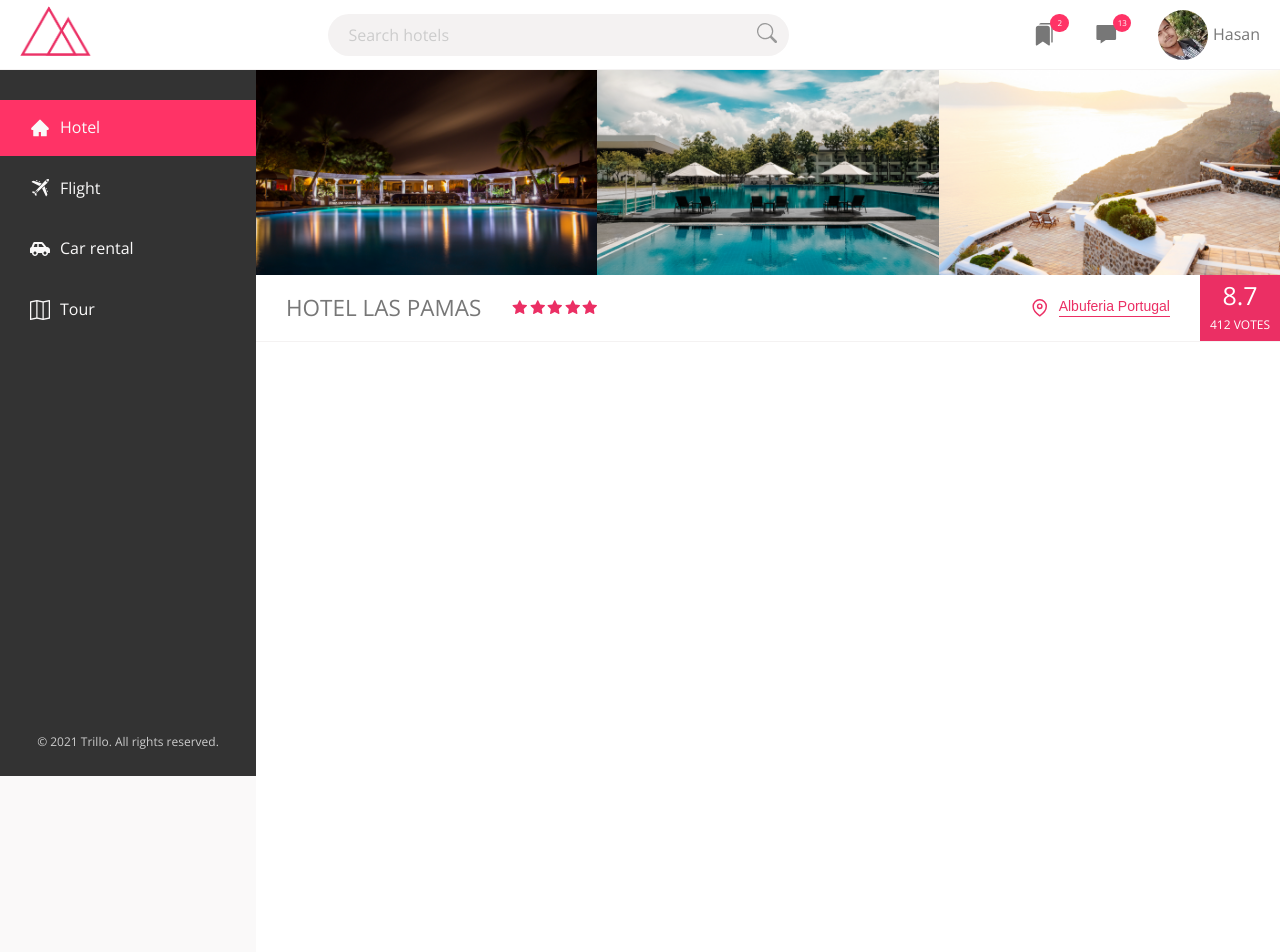
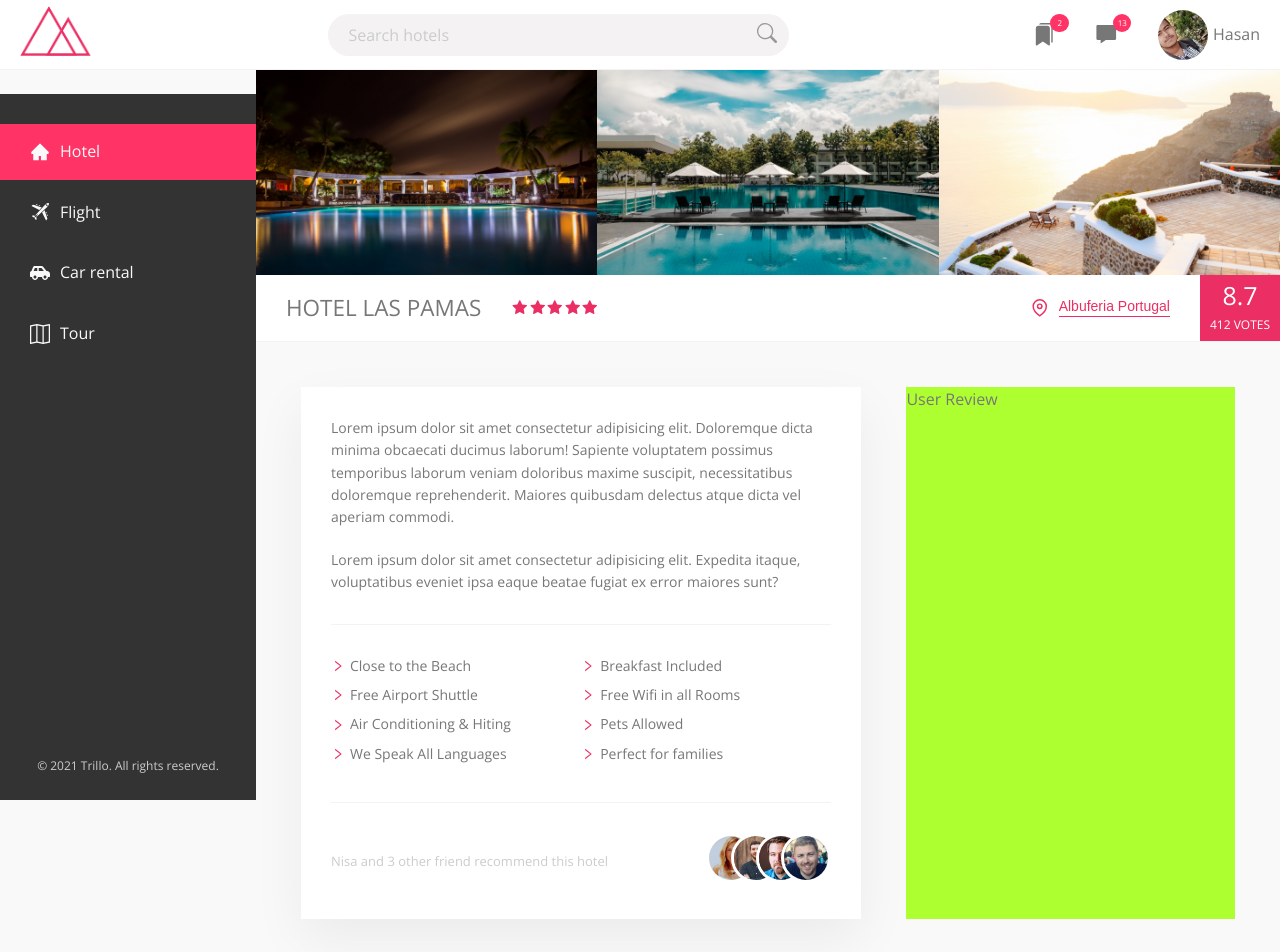
Before and after one commit to farhanahmedhasan/02-trillio, a React (Create React App) app: page / in a window 1280 px wide. Shown: the top 952 px of the page. Built offline with nearby package versions, Linux system fonts and the light colour scheme.

Commit message:
Added Custom Sidebar

```diff
--- /dev/null
+++ b/src/components/Detail.js
@@ -0,0 +1,77 @@
+import React from 'react';
+import { AiOutlineRight } from 'react-icons/ai';
+
+import '../styles/components/_details.scss';
+
+import friend1 from '../assets/img/user-2.jpg';
+import friend2 from '../assets/img/user-4.jpg';
+import friend3 from '../assets/img/user-5.jpg';
+import friend4 from '../assets/img/user-3.jpg';
+
+const Detail = () => {
+  return (
+    <div className='detail'>
+      <div className='description'>
+        <p className='paragraph'>
+          Lorem ipsum dolor sit amet consectetur adipisicing elit. Doloremque dicta minima obcaecati ducimus
+          laborum! Sapiente voluptatem possimus temporibus laborum veniam doloribus maxime suscipit,
+          necessitatibus doloremque reprehenderit. Maiores quibusdam delectus atque dicta vel aperiam commodi.
+        </p>
+
+        <p className='paragraph'>
+          Lorem ipsum dolor sit amet consectetur adipisicing elit. Expedita itaque, voluptatibus eveniet ipsa
+          eaque beatae fugiat ex error maiores sunt?
+        </p>
+
+        <ul className='list'>
+          <li className='list__item'>
+            <AiOutlineRight className='list__icon' />
+            Close to the Beach
+          </li>
+          <li className='list__item'>
+            <AiOutlineRight className='list__icon' />
+            Breakfast Included
+          </li>
+          <li className='list__item'>
+            <AiOutlineRight className='list__icon' />
+            Free Airport Shuttle
+          </li>
+          <li className='list__item'>
+            <AiOutlineRight className='list__icon' />
+            Free Wifi in all Rooms
+          </li>
+          <li className='list__item'>
+            <AiOutlineRight className='list__icon' />
+            Air Conditioning & Hiting
+          </li>
+          <li className='list__item'>
+            <AiOutlineRight className='list__icon' />
+            Pets Allowed
+          </li>
+          <li className='list__item'>
+            <AiOutlineRight className='list__icon' />
+            We Speak All Languages
+          </li>
+          <li className='list__item'>
+            <AiOutlineRight className='list__icon' />
+            Perfect for families
+          </li>
+        </ul>
+
+        <div className='recommend'>
+          <div className='recommend__count'>Nisa and 3 other friend recommend this hotel</div>
+          <div className='recommend__friend'>
+            <img src={friend1} alt='friend1' className='recommend__photo' />
+            <img src={friend2} alt='friend2' className='recommend__photo' />
+            <img src={friend3} alt='friend3' className='recommend__photo' />
+            <img src={friend4} alt='friend4' className='recommend__photo' />
+          </div>
+        </div>
+      </div>
+
+      <div className='userReview'>User Review</div>
+    </div>
+  );
+};
+
+export default Detail;
--- a/src/components/Hotel.js
+++ b/src/components/Hotel.js
@@ -7,6 +7,8 @@ import { AiFillStar } from 'react-icons/ai';
 import { FiMapPin } from 'react-icons/fi';
 
 import '../styles/components/_hotel.scss';
+
+import Detail from './Detail';
 
 const Hotel = () => {
   return (
@@ -46,6 +48,8 @@ const Hotel = () => {
           <div className='overview__ratingCount'>412 votes</div>
         </div>
       </div>
+
+      <Detail />
     </main>
   );
 };
--- a/src/styles/abstract/_base.scss
+++ b/src/styles/abstract/_base.scss
@@ -17,6 +17,9 @@
   --color-text-dark-3: #999;
 
   --shadow-dark: 0 2rem 6rem rgba(0, 0, 0, 0.2);
+  --shadow-light: 0 2rem 5rem rgba(0, 0, 0, 0.06);
+
+  --border-bottom: 1px solid var(--color-text-light-2);
 }
 
 * {
@@ -46,3 +49,18 @@ body {
 
   min-height: 100vh;
 }
+
+//Scrollbar
+body::-webkit-scrollbar {
+  width: 1rem;
+}
+
+body::-webkit-scrollbar-track {
+  box-shadow: inset 0 0 6px rgba(0, 0, 0, 0.3);
+}
+
+body::-webkit-scrollbar-thumb {
+  background-color: var(--color-primary-light);
+
+  outline: 1px solid #fff;
+}
--- /dev/null
+++ b/src/styles/components/_details.scss
@@ -0,0 +1,74 @@
+.detail {
+  padding: 4.5rem;
+  background-color: var(--color-text-light-1);
+  border-bottom: var(--border-bottom);
+  display: flex;
+}
+
+.description {
+  flex: 0 0 60%;
+  box-shadow: var(--shadow-light);
+  background-color: var(--color-white);
+  padding: 3rem;
+  margin-right: 4.5rem;
+  font-size: 1.4rem;
+}
+
+.userReview {
+  background-color: greenyellow;
+  flex: 1;
+}
+
+.paragraph {
+  &:not(:last-of-type) {
+    margin-bottom: 2rem;
+  }
+}
+
+.list {
+  list-style: none;
+  margin: 3rem 0;
+  padding: 3rem 0;
+  border-top: var(--border-bottom);
+  border-bottom: var(--border-bottom);
+
+  display: flex;
+  flex-wrap: wrap;
+
+  &__item {
+    flex: 0 0 50%;
+    margin-bottom: 0.7rem;
+
+    display: flex;
+    align-items: center;
+  }
+
+  &__icon {
+    margin-right: 0.5rem;
+    color: var(--color-primary);
+  }
+}
+.recommend {
+  font-size: 1.3rem;
+  color: var(--color-text-light-4);
+  display: flex;
+  align-items: center;
+
+  &__count {
+    margin-right: auto;
+  }
+
+  &__friend {
+  }
+
+  &__photo {
+    width: 5rem;
+    border-radius: 50%;
+    flex: 1;
+    border: 3px solid #fff;
+
+    &:not(:last-child) {
+      margin-right: -2.5rem;
+    }
+  }
+}
--- a/src/styles/components/_hotel.scss
+++ b/src/styles/components/_hotel.scss
@@ -1,9 +1,5 @@
 .hotelView {
   background-color: var(--color-white);
-
-  //testing
-  height: 150rem;
-  // overflow-y: scroll;
   flex: 1;
 }
 
@@ -19,7 +15,7 @@
 }
 
 .overview {
-  border-bottom: 1px solid var(--color-text-light-2);
+  border-bottom: var(--border-bottom);
   display: flex;
   align-items: center;
 
--- a/src/styles/components/_sidebar.scss
+++ b/src/styles/components/_sidebar.scss
@@ -9,8 +9,8 @@
 
   height: 88.3vh;
   position: sticky;
-  top: 7rem;
-  overflow-x: hidden;
+  top: 11.7vh;
+  overflow-y: scroll;
 
   &__links {
     list-style: none;
@@ -73,3 +73,16 @@
 .icon {
   font-size: 2rem;
 }
+
+//Scrollbar
+.sidebar::-webkit-scrollbar {
+  width: 1rem;
+}
+
+.sidebar::-webkit-scrollbar-track {
+  box-shadow: inset 0 0 6px rgba(0, 0, 0, 0.3);
+}
+
+.sidebar::-webkit-scrollbar-thumb {
+  background-color: var(--color-primary-light);
+}
--- a/src/styles/layout/_layout.scss
+++ b/src/styles/layout/_layout.scss
@@ -8,7 +8,7 @@
 .header {
   height: 7rem;
   background-color: var(--color-white);
-  border-bottom: 1px solid var(--color-text-light-2);
+  border-bottom: var(--border-bottom);
 
   display: flex;
   align-items: center;
```
